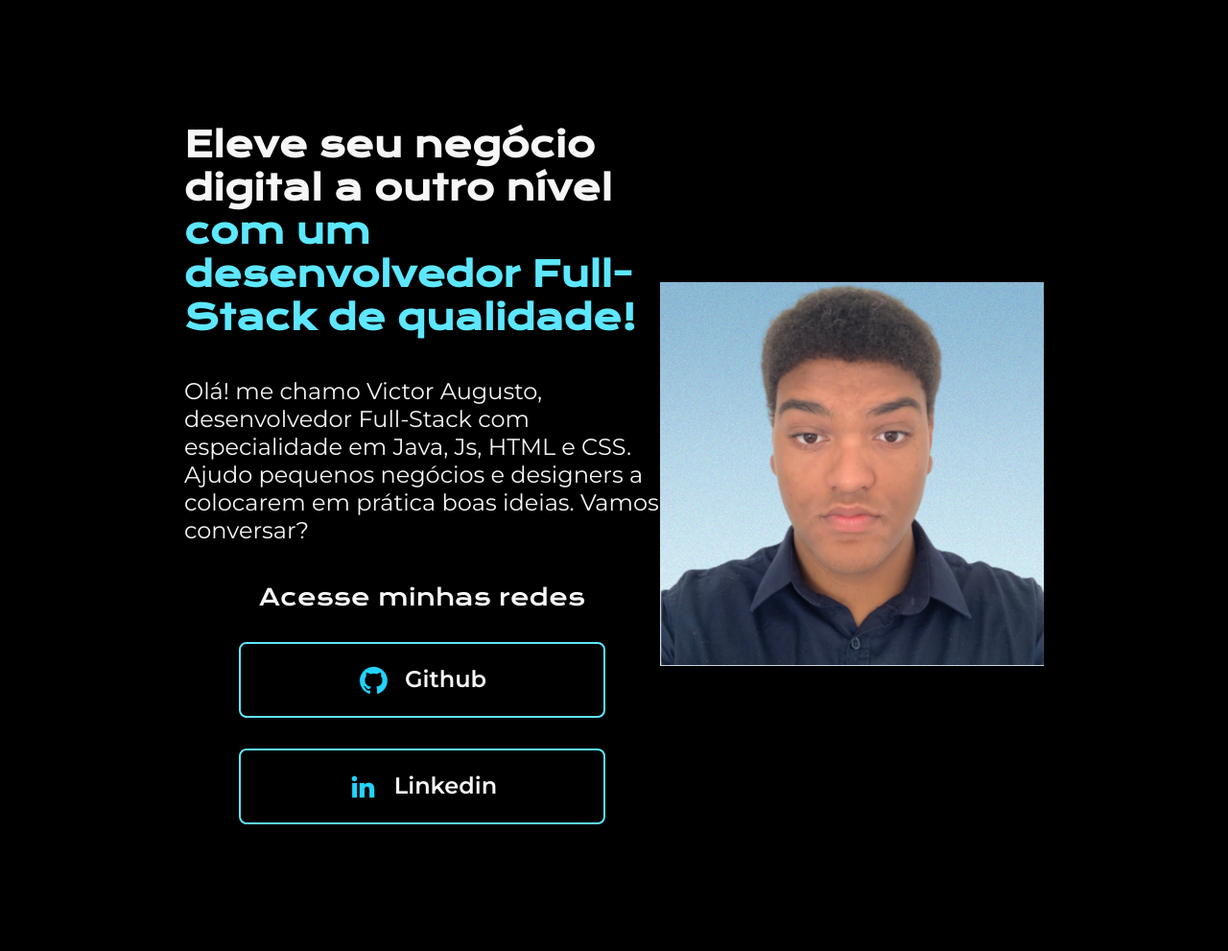
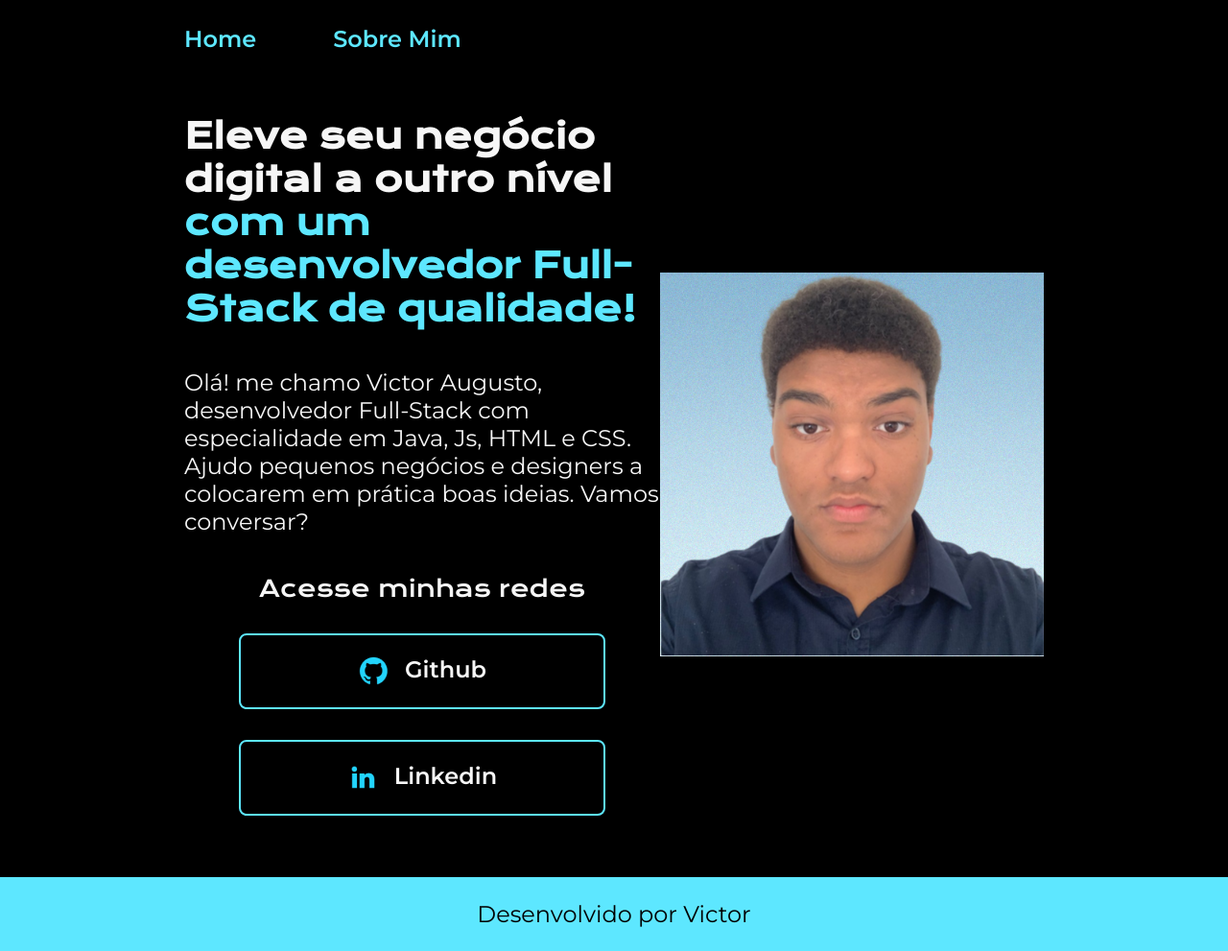
Before and after one commit to victorallves/portfolio-new, a plain HTML site: page index.html in a window 1280 px wide. Shown: the whole page at 96% size. Before the commit the page ends 928 px from the top, so only its background shows below. Drawn offline with nearby package versions, Linux system fonts and the light colour scheme.

Commit message:
adicionando cabeçalho e a navbar da pagina

```diff
--- a/css/style.css
+++ b/css/style.css
@@ -6,18 +6,30 @@
 }
 
 body{
-    height: 100vh;
     box-sizing: border-box;
     background-color: #000000;
     color: #F6F6F6;
 }
 
-.titulo-destaque{
+.cabecalho {
+    padding: 2% 0% 0% 15%;
+}
+
+.cabecalho__menu {
+    display: flex;
+    gap: 80px;
+}
+
+.cabecalho__menu__link {
+    font-family: 'Montserrat', sans-serif;
+    font-size: 24px;
+    font-weight: 600;
     color: #5de7ff;
+    text-decoration: none;
 }
 
 .apresentacao{
-    margin: 10% 15%;
+    padding: 5% 15%;
     display: flex;
     align-items: center;
     justify-content: space-between;
@@ -32,6 +44,10 @@ body{
 .apresentacao__conteudo__titulo{
     font-size: 36px;
     font-family: 'Krona One', sans-serif;
+}
+
+.titulo-destaque{
+    color: #5de7ff;
 }
 
 .apresentacao__conteudo__texto{
@@ -79,3 +95,13 @@ body{
     width: 50vh;
     height: 50vh;
 }
+
+.rodape {
+    padding: 24px;
+    text-align: center;
+    font-family: 'Montserrat', sans-serif;
+    font-size: 24px;
+    font-weight: 400;
+    background-color: #5de7ff;
+    color: #000000;
+}
--- a/index.html
+++ b/index.html
@@ -10,7 +10,12 @@
 </head>
 
 <body>
-    <header></header>
+    <header class="cabecalho">
+        <nav class="cabecalho__menu">
+            <a class="cabecalho__menu__link" href="">Home</a>
+            <a class="cabecalho__menu__link" href="">Sobre Mim</a>
+        </nav>
+    </header>
     <main class="apresentacao">
         <section class="apresentacao__conteudo">
             <h1 class="apresentacao__conteudo__titulo">Eleve seu negócio digital a outro nível<strong
@@ -35,7 +40,9 @@
         </section>
         <img class="imagem" src="./img/victor.png" alt="Foto do Victor">
     </main>
-    <footer></footer>
+    <footer class="rodape">
+        <p>Desenvolvido por Victor</p>
+    </footer>
 </body>
 
 </html>
```
